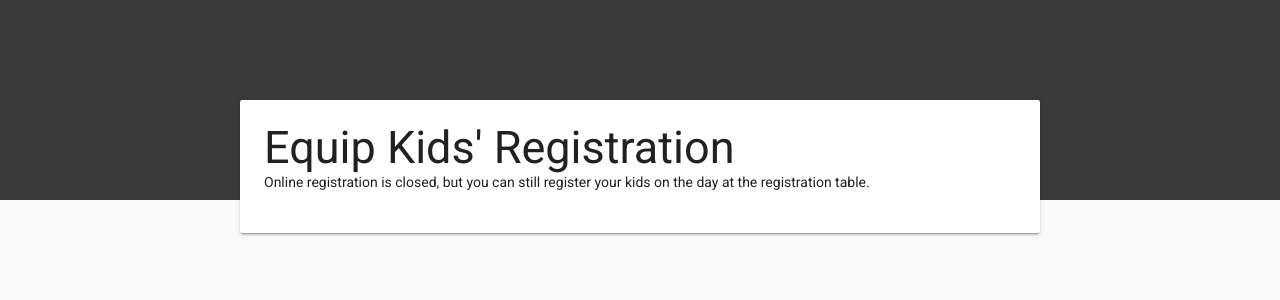
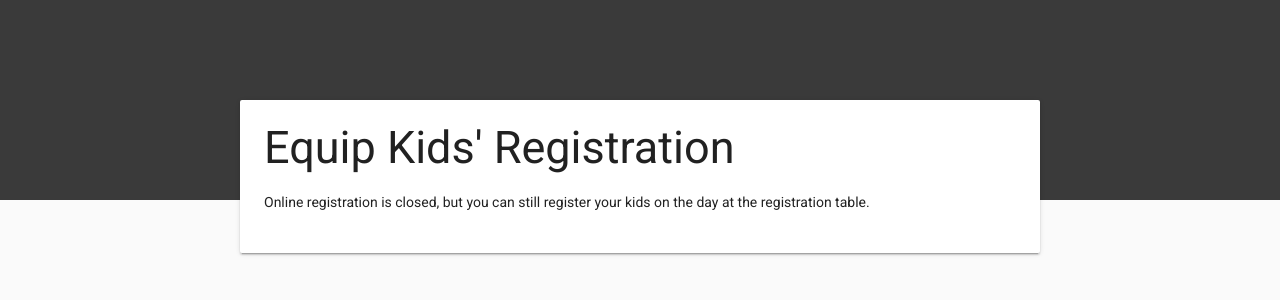
Before and after one commit to ivankahl/childrens-church-registration-form, a Vue app: page / in a window 1280 px wide. Shown: the top 300 px of the page. Built offline with nearby package versions, Linux system fonts and the light colour scheme.

Commit message:
Added margin

```diff
--- a/src/App.vue
+++ b/src/App.vue
@@ -6,7 +6,7 @@
         <h1 class="display-2 font-weight-regular page-title">
           Equip Kids' Registration
         </h1>
-        <p>Online registration is closed, but you can still register your kids on the day at the registration table.</p>
+        <p style="margin-top: 20px">Online registration is closed, but you can still register your kids on the day at the registration table.</p>
       </v-container>
     </v-card>
   </v-app>
```
